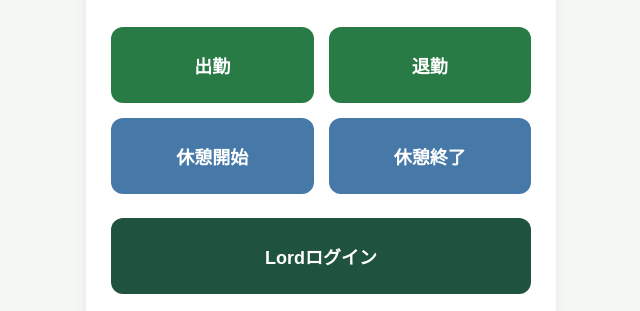
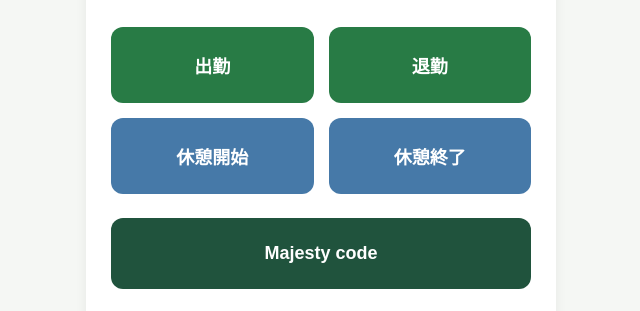
Before and after one commit to replusfarm/refarm-attendance, a plain HTML site: page punch.html in a window 1280 px wide. Shown: the part 186-497 px from the top of the page, without its empty margins (319-959 px from the left). Drawn offline with Linux system fonts and the light colour scheme.

Commit message:
Update punch.html

```diff
--- a/punch.html
+++ b/punch.html
@@ -97,7 +97,7 @@
     type="button"
     onclick="window.location.href='manager.html'"
     style="width:100%; background:#20533d;">
-    Lordログイン
+    Majesty code
   </button>
 </div>
 
```
